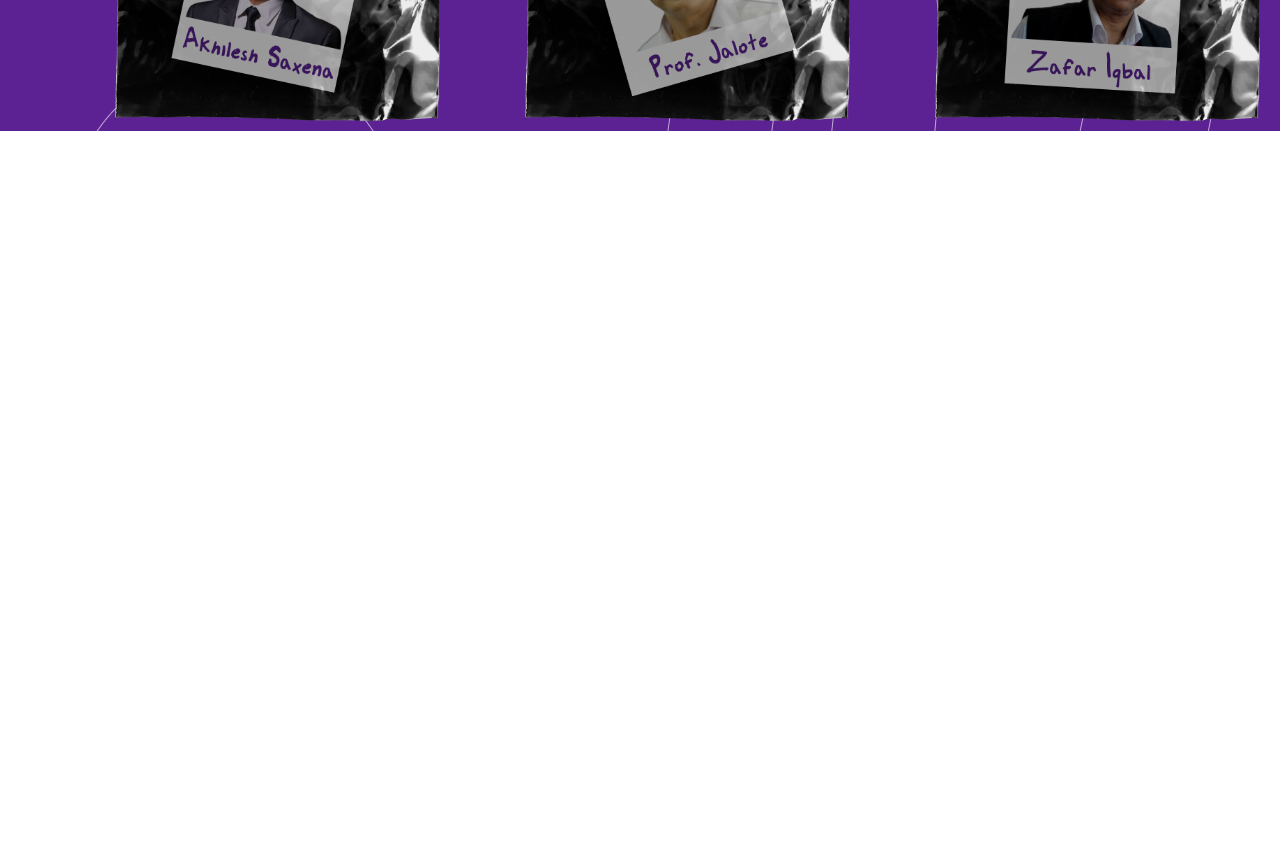
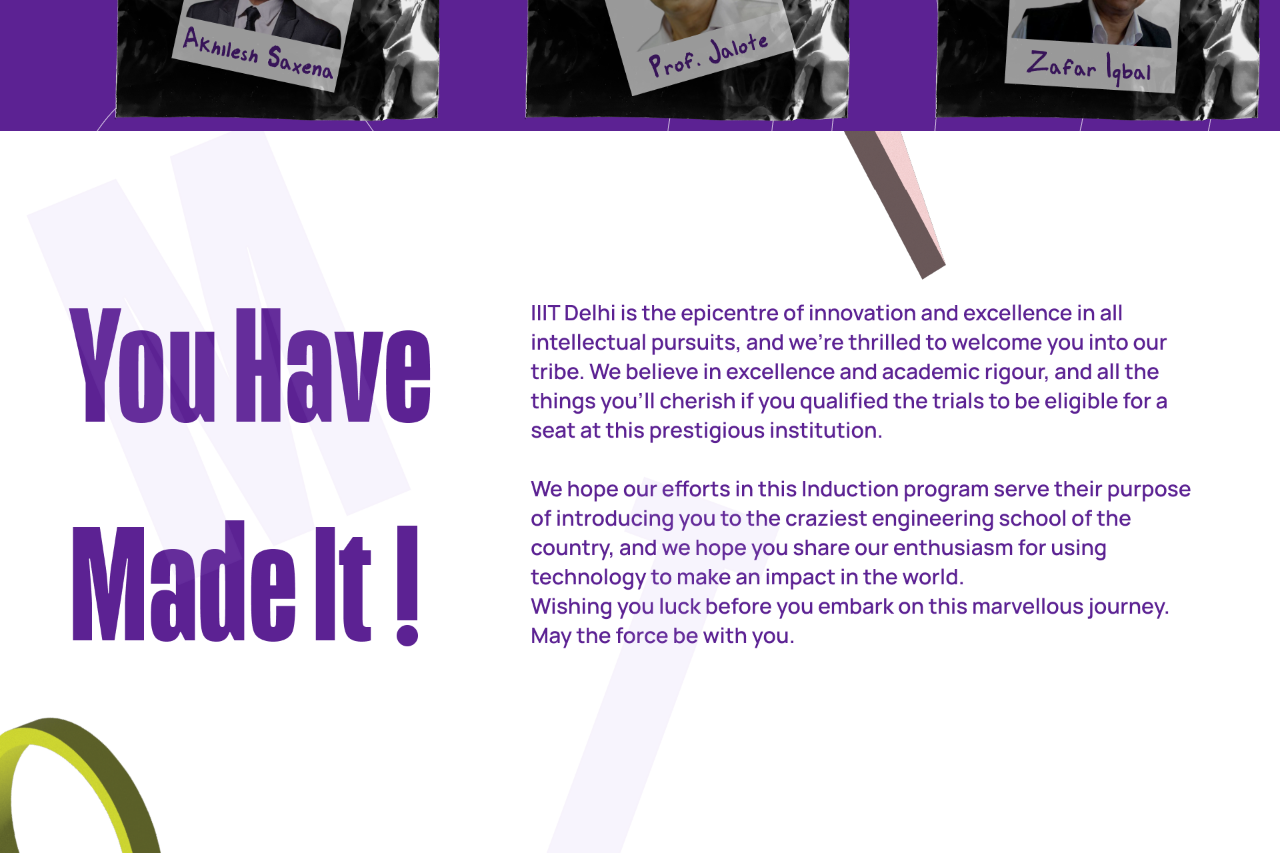
Before and after one commit to divyansh-4/mtech_induction23, a React (Create React App) app: page / in a window 1280 px wide. Shown: the part 2300-3153 px from the top of the page. Before the commit the page ends 2431 px from the top, so only its background shows below. Built offline with nearby package versions, Linux system fonts and the light colour scheme.

Commit message:
Added made it

```diff
--- a/src/Pages/Home/Home.js
+++ b/src/Pages/Home/Home.js
@@ -4,6 +4,7 @@
 import Speakers from "../../components/Speakers";
 import Menu from "../../components/Menu";
 import Landing from "../../components/Landing";
+import Madeit from "../../components/Madeit";
 
 export default function Home() {
     const [showMenu, setShowMenu] = useState(false);
@@ -18,6 +19,7 @@
                     <Landing />
                     <Welcome />
                     <Speakers />
+                    <Madeit />
                 </div>
             }
             {showMenu &&
--- /dev/null
+++ b/src/components/Madeit.css
@@ -0,0 +1,5 @@
+body{
+    height: 100vh;
+    width: 100vw;
+    display: flex;
+}
--- /dev/null
+++ b/src/components/Madeit.jsx
@@ -0,0 +1,14 @@
+import React from 'react';
+import './Madeit.css';
+import madeitimg from '../components/Assets/Madeit.png';
+
+const Madeit = () => {
+
+  return (
+      <div className="madeit">
+          <img src={madeitimg} className={"made"} alt="madeit" />
+      </div>
+  );
+}
+
+export default Madeit;
```
Also changed, not shown: src/components/Assets/Madeit.png (added).
